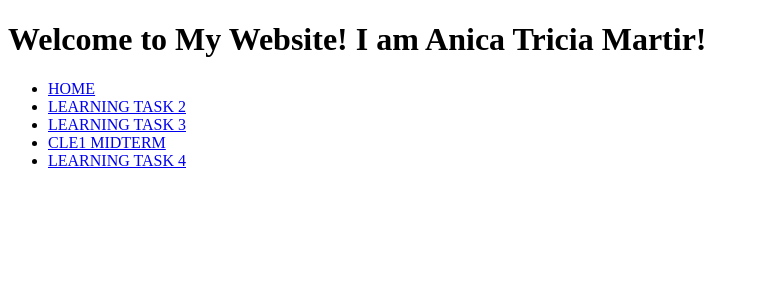
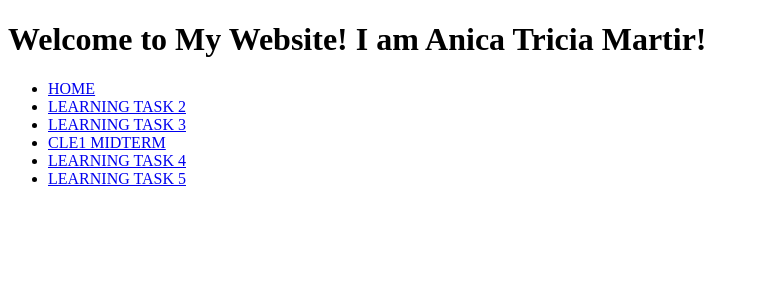
Before and after one commit to AnicaMartir/learningtasks, a PHP site: page / in a window 1280 px wide. Shown: the top 300 px of the page, without its empty margins (0-759 px from the left). Run offline with PHP 8.4, Linux system fonts and the light colour scheme.

Commit message:
Update index.php

```diff
--- a/index.php
+++ b/index.php
@@ -11,6 +11,7 @@
     <li><a href="/LT3/index.html" target= "_blank"> LEARNING TASK 3 </a> </li>
     <li><a href="/CLE1MT/index.html" target= "_blank"> CLE1 MIDTERM </a> </li>
     <li><a href="/LT4/index.html" target= "_blank"> LEARNING TASK 4 </a> </li>
+    <li><a href="/LT5/index.html" target= "_blank"> LEARNING TASK 5 </a> </li>
   </ul>
   </body>
 </html>
```
